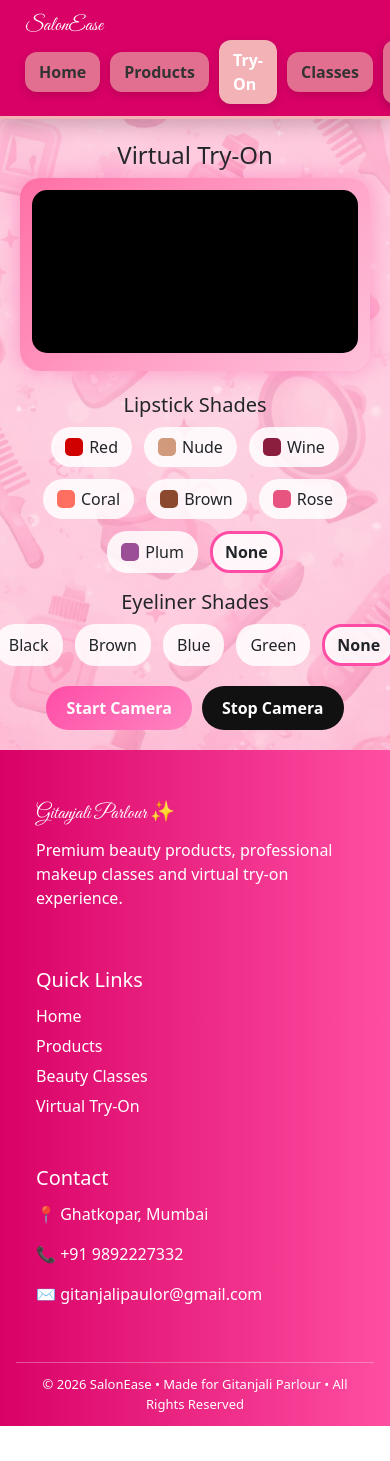
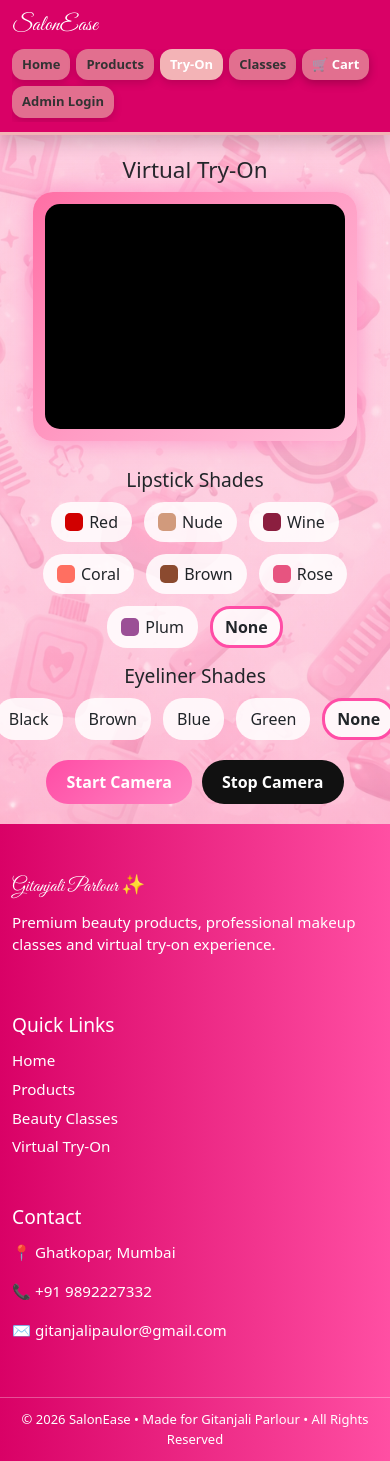
Before and after one commit to shrey0718/salonease, a React (Vite) app in the folder frontend/: page /customer/tryon in a window 390 px wide. Before the commit the page ends 1426 px from the top, so only its background shows below. Built offline with nearby package versions, Linux system fonts and the light colour scheme.

Commit message:
fix: targeted mobile responsive fixes - navbar, products, classes, tryon camera, grids

```diff
--- a/frontend/src/index.css
+++ b/frontend/src/index.css
@@ -17,80 +17,166 @@ body {
   background-attachment: fixed;
 }
 
-/* Mobile responsive improvements for screens ≤768px width */
+/* ============================================================
+   MOBILE RESPONSIVE FIXES — screens ≤ 768px
+   Only overrides mobile layout. Desktop is untouched.
+   ============================================================ */
 @media (max-width: 768px) {
-  /* Prevent horizontal scrolling & force entire site to fit phone screen */
+
+  /* ----- BASE: kill horizontal scroll everywhere ----- */
   html, body, #root {
     overflow-x: hidden !important;
     width: 100% !important;
     max-width: 100vw !important;
   }
-
-  /* Prevent any element from exceeding viewport width */
   * {
-    box-sizing: border-box;
-    max-width: 100vw;
+    box-sizing: border-box !important;
   }
 
-  /* Force containers to max-width: 100% */
-  .container, .max-w-7xl, main, section {
+  /* ----- NAVBAR ----- */
+  /* The nav has display:flex justify-content:space-between.
+     On mobile we stack brand + links rows and let links scroll horizontally
+     inside the nav so they are never clipped. */
+  nav {
+    flex-direction: column !important;
+    align-items: flex-start !important;
+    padding: 10px 12px !important;
+    gap: 8px !important;
+  }
+  /* Links row: allow horizontal scroll so nothing is cut off */
+  nav > div {
+    display: flex !important;
+    flex-wrap: wrap !important;
+    gap: 6px !important;
+    width: 100% !important;
+    overflow-x: auto !important;
+    padding-bottom: 4px !important;
+  }
+  /* Shrink link buttons a bit on mobile */
+  nav a, nav button {
+    font-size: 13px !important;
+    padding: 6px 10px !important;
+    white-space: nowrap !important;
+  }
+  /* Brand title */
+  nav h3 {
+    font-size: 22px !important;
+    margin: 0 !important;
+  }
+
+  /* ----- GLOBAL CONTAINERS ----- */
+  /* Every page wraps content in a maxWidth div. Override it. */
+  div[style*="maxWidth"], div[style*="max-width"] {
+    max-width: 100% !important;
+    width: 100% !important;
+    padding-left: 12px !important;
+    padding-right: 12px !important;
+  }
+
+  /* ----- VIRTUAL TRY-ON — fix double camera ----- */
+  /* The component renders a <video> and a <canvas position:absolute> inside
+     a position:relative inline-block container.
+     On mobile the 500px wide container is wider than the screen so it overflows,
+     but the absolute canvas starts at left:12px making it appear beside the
+     video. We make the wrapper full-width and ensure canvas overlays correctly. */
+  div[style*="position: \"relative\""],
+  div[style*="position:relative"],
+  div[style*="display: \"inline-block\""],
+  div[style*="display:inline-block"] {
+    display: block !important;
     width: 100% !important;
     max-width: 100% !important;
-    padding-left: 1rem !important;
-    padding-right: 1rem !important;
-    overflow-x: hidden !important;
+    position: relative !important;
+  }
+  /* Video: full width, auto height, maintain ratio */
+  video {
+    width: 100% !important;
+    max-width: 100% !important;
+    height: auto !important;
+    aspect-ratio: 4/3 !important;
+    display: block !important;
+  }
+  /* Canvas overlay: must be same size as video and truly overlap it */
+  canvas {
+    width: 100% !important;
+    max-width: 100% !important;
+    height: auto !important;
+    aspect-ratio: 4/3 !important;
+    /* Keep absolutely positioned canvas on top of video */
+    left: 0 !important;
+    top: 0 !important;
+    right: 0 !important;
   }
 
-  /* Navbar items wrap or collapse neatly */
-  header, nav, .navbar {
-    flex-wrap: wrap !important;
-    width: 100% !important;
-  }
-
-  /* Footer must span full width */
-  footer {
-    width: 100% !important;
-    max-width: 100% !important;
-    padding-left: 1rem !important;
-    padding-right: 1rem !important;
-  }
-
-  /* Stack grid items vertically */
-  .grid {
-    grid-template-columns: 1fr !important;
-    gap: 1.5rem !important;
-  }
-
-  /* Cards should stack vertically on mobile */
-  .card, [class*="card"] {
-    width: 100% !important;
-    max-width: 100% !important;
-    margin-left: auto !important;
-    margin-right: auto !important;
-  }
-
-  /* Make images/video/canvas responsive and maintain aspect ratio */
-  img, video, canvas, iframe {
-    max-width: 100% !important;
-    height: auto !important;
-    object-fit: contain !important;
-  }
-
-  /* Charts should scale to 100% width */
-  .recharts-wrapper,
-  .recharts-surface,
-  .recharts-responsive-container,
-  canvas[id*="chart"],
-  [class*="chart"],
-  .chart-container {
-    width: 100% !important;
+  /* ----- IMAGES ----- */
+  img {
     max-width: 100% !important;
     height: auto !important;
   }
 
-  /* Adjust font sizes slightly for readability */
+  /* ----- PRODUCTS PAGE (Admin) — Bootstrap row/col ----- */
+  /* .row uses flexbox; .col-md-4 has flex: 0 0 33%. Override to full width. */
+  .row {
+    margin-left: 0 !important;
+    margin-right: 0 !important;
+    flex-wrap: wrap !important;
+  }
+  .col-md-4, .col-md-3, .col-md-6, .col-md-8, .col-md-12,
+  [class^="col-"], [class*=" col-"] {
+    flex: 0 0 100% !important;
+    max-width: 100% !important;
+    padding-left: 0 !important;
+    padding-right: 0 !important;
+  }
+
+  /* ----- CUSTOMER PRODUCTS PAGE — inline grid (repeat 3, 1fr) ----- */
+  /* ProductsPublic.jsx uses style={{ gridTemplateColumns:"repeat(3,1fr)" }}
+     We cannot target inline styles directly, so we target the grid containers
+     by their known structural relationship. */
+  div[style*="repeat(3"] {
+    grid-template-columns: 1fr !important;
+  }
+  div[style*="repeat(3,"] {
+    grid-template-columns: 1fr !important;
+  }
+
+  /* ----- CLASSES PAGE — inline grids repeat(4) and repeat(5) ----- */
+  div[style*="repeat(4"] {
+    grid-template-columns: 1fr 1fr !important;
+  }
+  div[style*="repeat(4,"] {
+    grid-template-columns: 1fr 1fr !important;
+  }
+  div[style*="repeat(5"] {
+    grid-template-columns: 1fr 1fr !important;
+  }
+  div[style*="repeat(5,"] {
+    grid-template-columns: 1fr 1fr !important;
+  }
+
+  /* ----- DASHBOARD CARDS — inline grid 1fr 1fr ----- */
+  /* Home.jsx: gridTemplateColumns:"1fr 1fr". Fine on tablet, cramped on phone */
+  div[style*="1fr 1fr"] {
+    grid-template-columns: 1fr !important;
+  }
+
+  /* ----- FOOTER ----- */
+  footer {
+    width: 100% !important;
+    max-width: 100% !important;
+  }
+
+  /* ----- CHARTS (Recharts) ----- */
+  .recharts-wrapper,
+  .recharts-surface,
+  .recharts-responsive-container {
+    width: 100% !important;
+    max-width: 100% !important;
+  }
+
+  /* ----- TYPOGRAPHY ----- */
   h1 { font-size: 1.75rem !important; line-height: 1.2 !important; }
-  h2 { font-size: 1.5rem !important; line-height: 1.3 !important; }
-  h3 { font-size: 1.25rem !important; line-height: 1.4 !important; }
-  p { font-size: 1rem !important; line-height: 1.5 !important; }
+  h2 { font-size: 1.4rem !important;  line-height: 1.3 !important; }
+  h3 { font-size: 1.2rem !important;  line-height: 1.4 !important; }
+  p  { font-size: 0.95rem !important; line-height: 1.5 !important; }
 }
```
